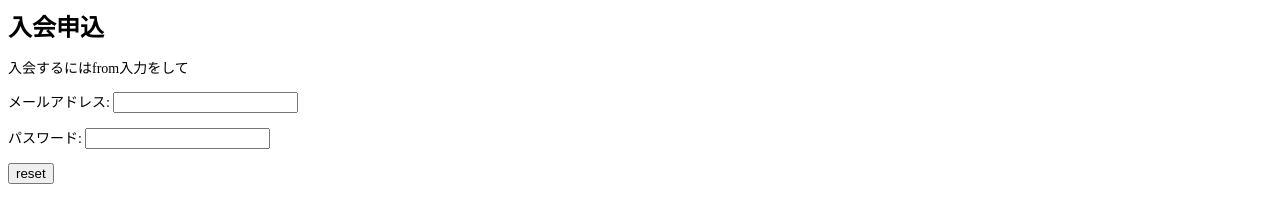
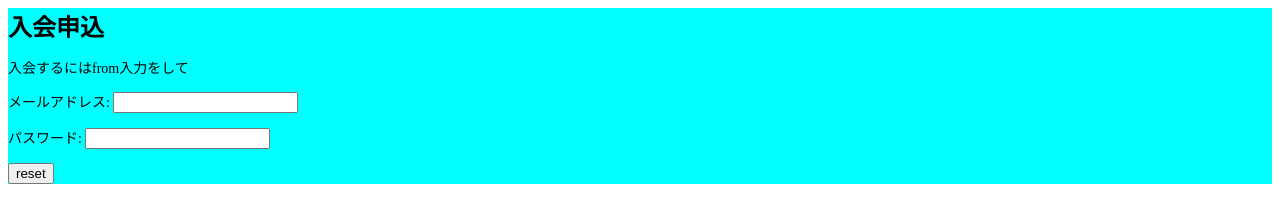
Before and after one commit to ShotaNakahata/Various-types-of-practice, a plain HTML site: page Udemy_CSS/L1/index.html in a window 1280 px wide. Drawn offline with Linux system fonts and the light colour scheme.

Commit message:
Udemy_css color-pt1

```diff
--- a/Udemy_CSS/L1/index.html
+++ b/Udemy_CSS/L1/index.html
@@ -4,9 +4,10 @@
     <meta charset="UTF-8" />
     <meta name="viewport" content="width=device-width, initial-scale=1.0" />
     <title>Document</title>
-    <link rel="stylesheet" href="style.css">
+    <link rel="stylesheet" href="style.css" />
   </head>
   <body>
+    <div class="content">
       <h1>入会申込</h1>
       <p>入会するにはfrom入力をして</p>
       <form action="">
@@ -14,5 +15,6 @@
         <p>パスワード: <input type="password" name="password" /></p>
         <p><button type="reset">reset</button></p>
       </form>
+    </div>
   </body>
 </html>
--- a/Udemy_CSS/L1/style.css
+++ b/Udemy_CSS/L1/style.css
@@ -6,3 +6,7 @@ h1 {
 p {
   font-size: 14px;
 }
+
+div.content{
+  background-color: aqua;
+}
```
Lines whose indentation alone changed are shown as unchanged.
